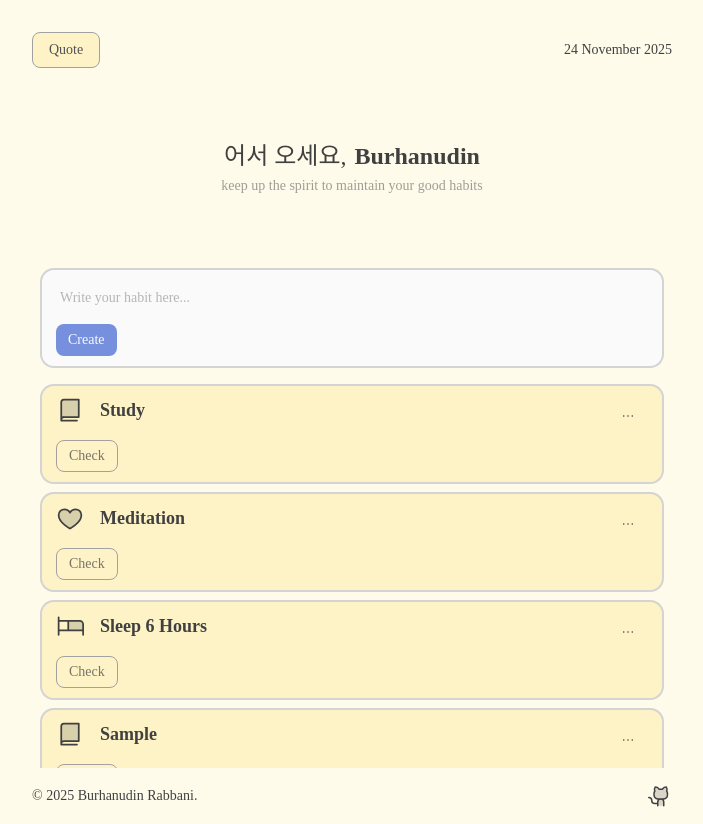
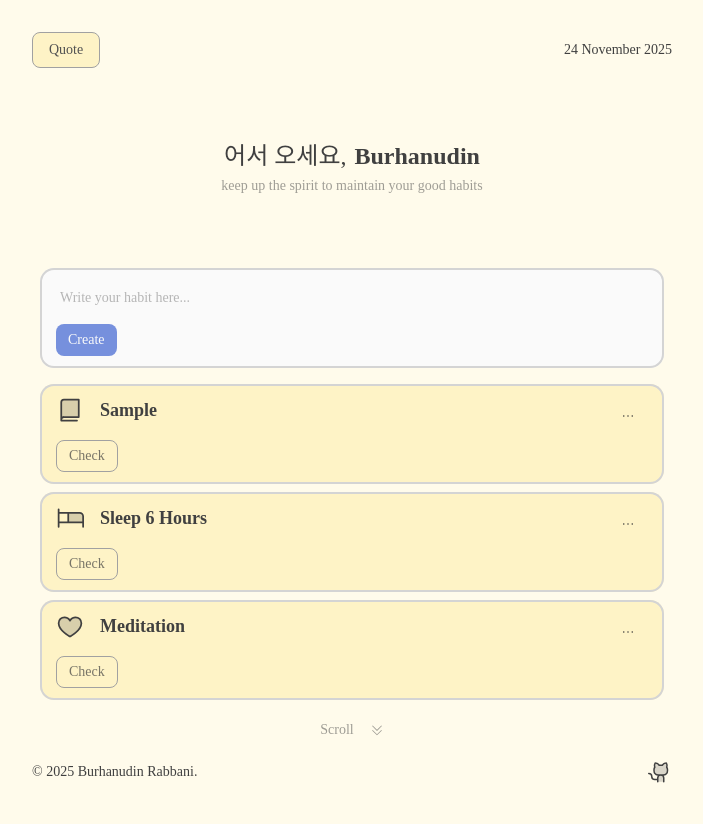
Before and after one commit to burhanudinrabbani666/task-management, a React (Vite) app: page / in a window 1280 px wide. Both pictures are taken after typing "Sample" into the empty fields and a click on the button "Create". Shown: the whole page, without its empty margins (288-991 px from the left). After the commit the page ends 800 px from the top, so only its background shows below. Built offline with nearby package versions, Linux system fonts and the light colour scheme.

Commit message:
feaft: install motion

```diff
--- a/package.json
+++ b/package.json
@@ -21,6 +21,7 @@
     "clsx": "^2.1.1",
     "dayjs": "^1.11.19",
     "lucide-react": "^0.553.0",
+    "motion": "^12.23.24",
     "react": "^19.2.0",
     "react-dom": "^19.2.0",
     "react-router": "^7.9.6",
--- a/src/app.tsx
+++ b/src/app.tsx
@@ -1,10 +1,21 @@
 import "@fontsource-variable/inter";
 import { Dashboard } from "./components/dashboard";
+import { motion } from "motion/react";
 
 export default function App() {
   return (
-    <div className="flex max-w-2xl flex-col gap-20">
-      <Dashboard />
-    </div>
+    <motion.div
+      initial={{ opacity: 0, scale: 0.5 }}
+      animate={{ opacity: 1, scale: 1 }}
+      transition={{
+        duration: 0.8,
+        delay: 0.3,
+        ease: [0, 0.71, 0.2, 1.01],
+      }}
+    >
+      <div className="flex max-w-2xl flex-col gap-20">
+        <Dashboard />
+      </div>
+    </motion.div>
   );
 }
--- a/src/components/habit-tracking.tsx
+++ b/src/components/habit-tracking.tsx
@@ -7,6 +7,7 @@ import {
   BookIcon,
   HeartIcon,
   BedIcon,
+  CaretDoubleDownIcon,
 } from "@phosphor-icons/react";
 import { cn } from "@/lib/utils";
 import {
@@ -56,12 +57,12 @@ export function HabitItemMenu({
         </Button>
       </DropdownMenuTrigger>
       <DropdownMenuContent side="left">
-        <Link to="about-habit">
-          <DropdownMenuItem>
+        <DropdownMenuItem asChild>
+          <Link to={`/about-habit/${id}`}>
             <PencilIcon />
             <span>Edit</span>
+          </Link>
         </DropdownMenuItem>
-        </Link>
         <DropdownMenuItem>
           <PlusIcon />
           <span>Add notes</span>
@@ -158,7 +159,7 @@ export function Habits() {
   }
 
   return (
-    <div className="flex flex-col items-start justify-between gap-4">
+    <div className="flex justify-center gap-4">
       <div className="flex w-full flex-col gap-4 rounded-sm">
         <form
           method="post"
@@ -187,7 +188,8 @@ export function Habits() {
             Create
           </Button>
         </form>
-        <ul className="flex h-96 flex-col gap-2 overflow-scroll">
+        <div className="h-80 overflow-scroll">
+          <ul className="flex flex-col-reverse gap-2">
             {habits.map((habit) => (
               <HabitItem
                 key={habit.id}
@@ -198,6 +200,15 @@ export function Habits() {
             ))}
           </ul>
         </div>
+        <div
+          className={cn(
+            "flex items-center justify-center gap-4 opacity-0",
+            habits.length > 3 && "opacity-50",
+          )}
+        >
+          <span>Scroll</span> <CaretDoubleDownIcon />
+        </div>
+      </div>
     </div>
   );
 }
--- a/src/components/routes/about-habit.tsx
+++ b/src/components/routes/about-habit.tsx
@@ -1,11 +1,17 @@
 import { Link, useParams } from "react-router";
+import { Button } from "../ui/button";
+import { ArrowLeftIcon } from "@phosphor-icons/react";
 
 export function HabitDetail() {
   const params = useParams();
   const { habitId } = params;
   return (
-    <div className="">
-      <Link to="/"> back to Home</Link>
+    <div className="space-y-5 px-6">
+      <Button asChild variant="ghost" className="border-0">
+        <Link to="/">
+          <ArrowLeftIcon />
+        </Link>
+      </Button>
       <div>ID : {habitId}</div>
     </div>
   );
```
Also changed, not shown: 1 other file (tests, documents, lock files or other folders). Lines whose indentation alone changed are shown as unchanged.
